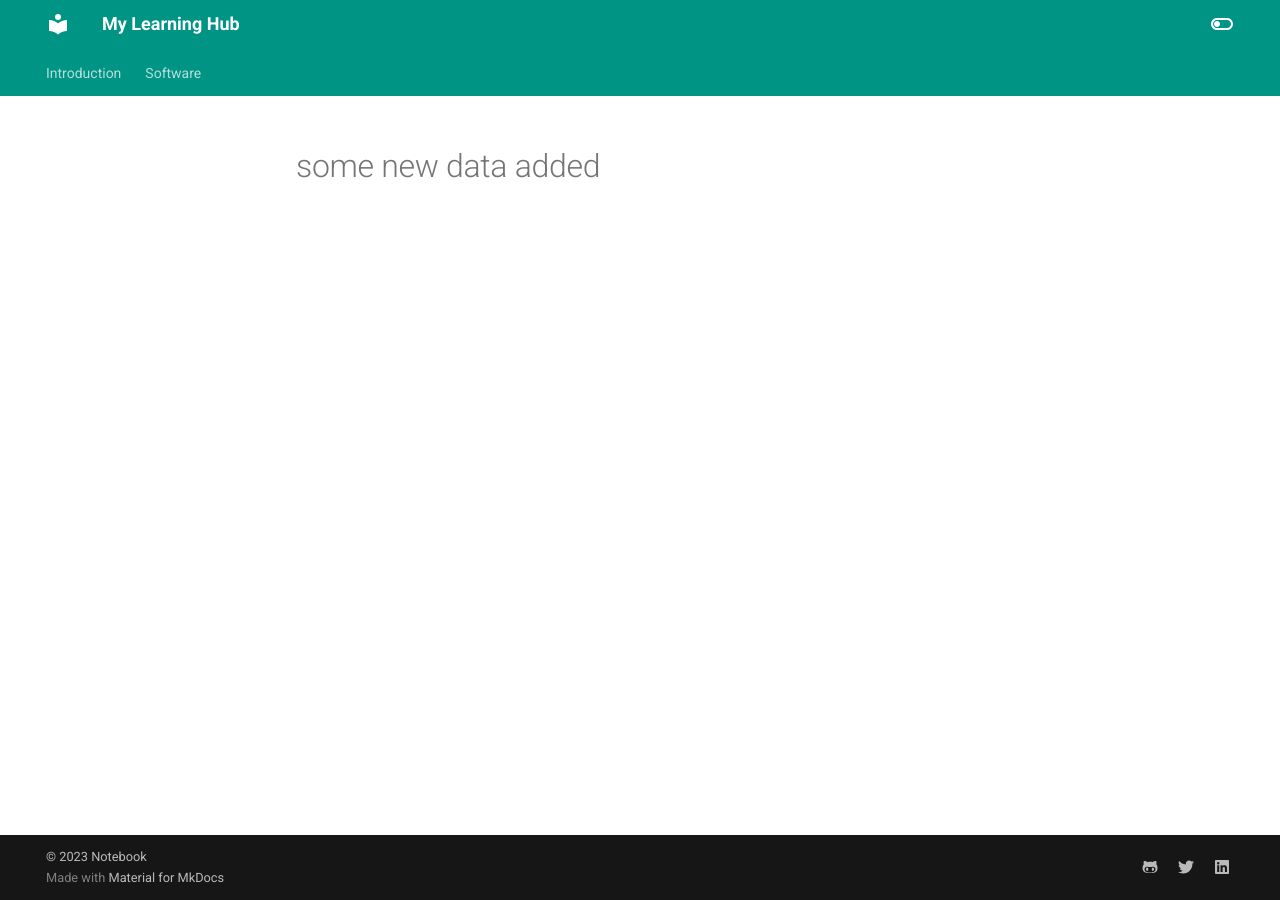
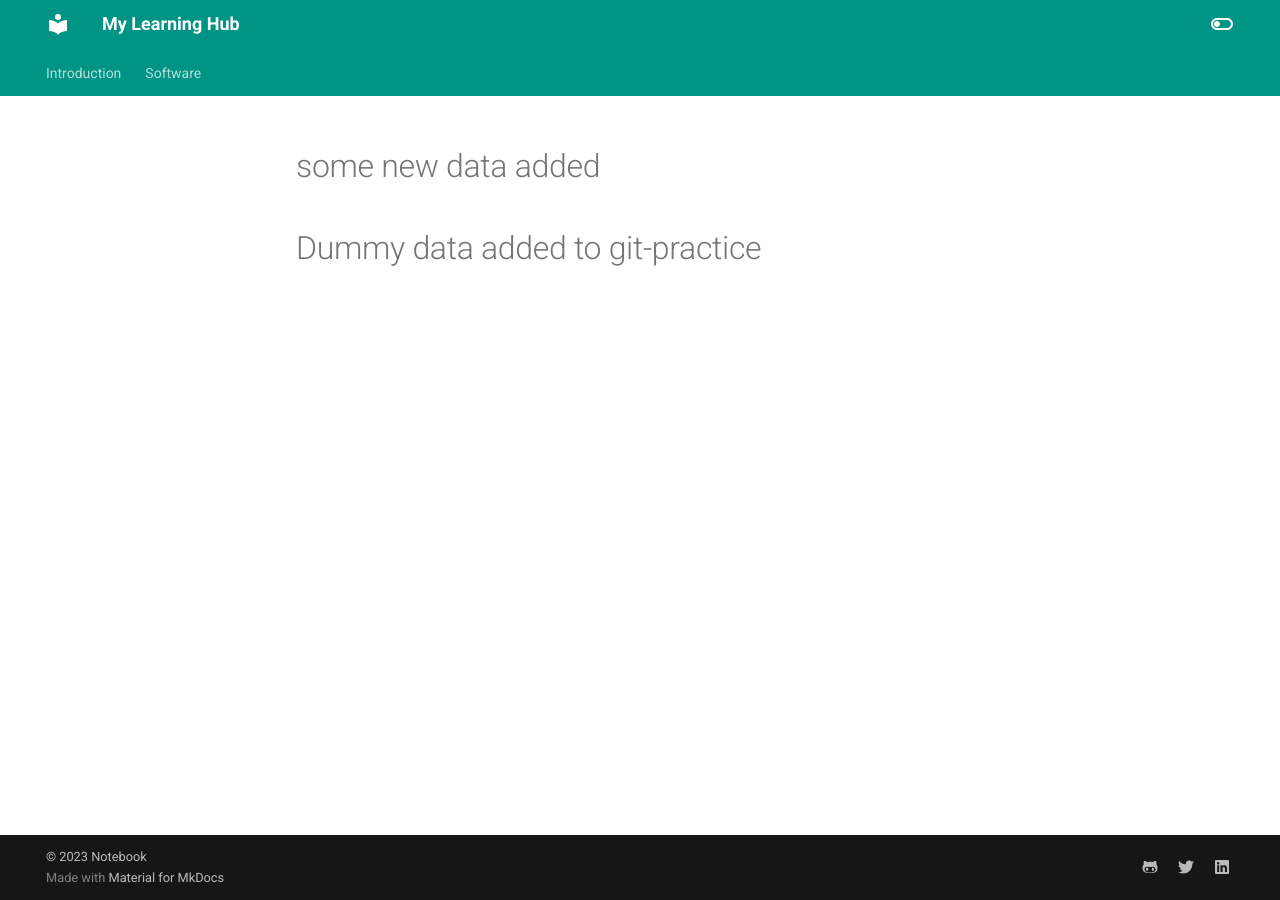
Before and after one commit to rajpal-virk/learning-notes, an MkDocs documentation site: the page built from docs/software/git/git-practice-file.md, in a window 1280 px wide. Built offline with MkDocs 1.6.1 and Material for MkDocs 9.7.7, drawn with Linux system fonts in a browser that asks for light colours.

Commit message:
practice file added

```diff
--- a/docs/software/git/git-practice-file.md
+++ b/docs/software/git/git-practice-file.md
@@ -1 +1,2 @@
 # some new data added
+# Dummy data added to git-practice
```
